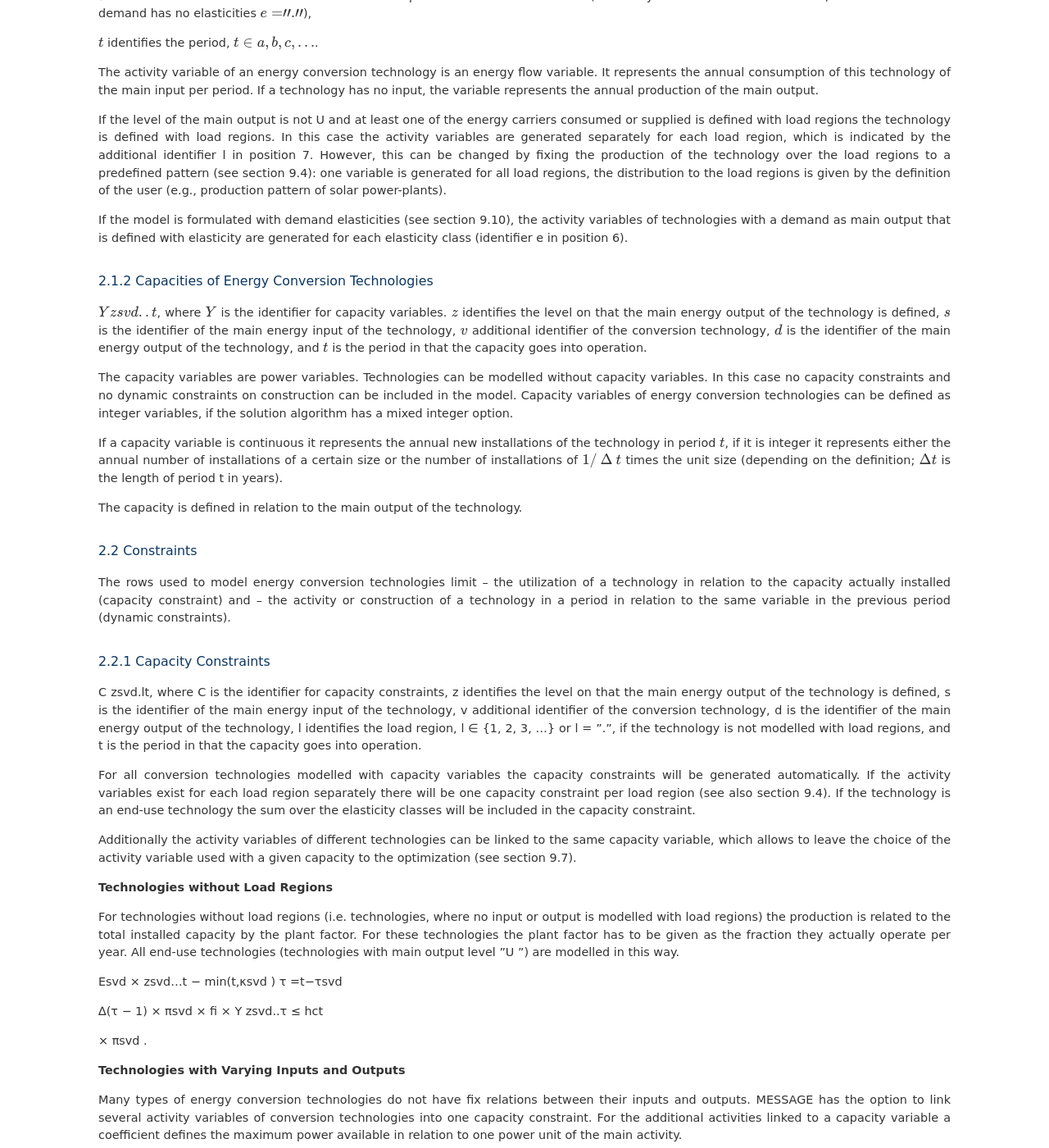
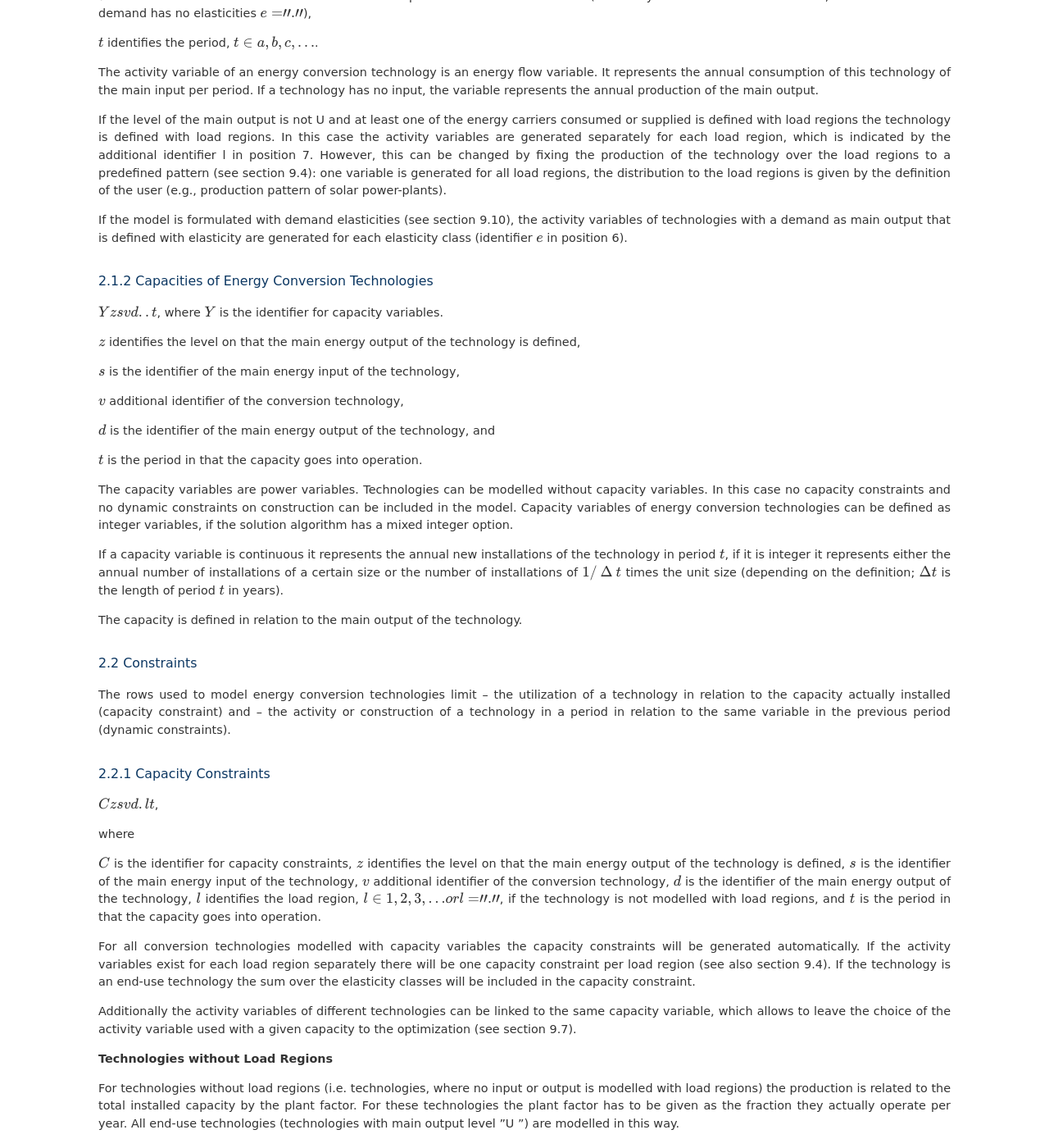
Before and after one commit to yiyi1991/message-ix-models, a Sphinx documentation site: the page built from doc/global/source/message_globiom/annex/message/conversion_technologies.rst, in a window 1280 px wide and 1400 px high, scrolled down 622 px. Shown: the whole window at 82% size. Built offline with Sphinx 7.4.7, drawn with Linux system fonts in a browser that asks for light colours; pages that are not in the unit, such as notebooks, are missing from menus; some of the changed lines change nothing that is shown.

Commit message:
Update conversion_technologies.rst

```diff
--- a/doc/global/source/message_globiom/annex/message/conversion_technologies.rst
+++ b/doc/global/source/message_globiom/annex/message/conversion_technologies.rst
@@ -30,23 +30,27 @@ The activity variable of an energy conversion technology is an energy flow varia
 
 If the level of the main output is not U and at least one of the energy carriers consumed or supplied is defined with load regions the technology is defined with load regions. In this case the activity variables are generated separately for each load region, which is indicated by the additional identifier l in position 7. However, this can be changed by fixing the production of the technology over the load regions to a predefined pattern (see section 9.4): one variable is generated for all load regions, the distribution to the load regions is given by the definition of the user (e.g., production pattern of solar power-plants).
 
-If the model is formulated with demand elasticities  (see section 9.10), the activity variables of technologies with a demand  as main output that is defined with elasticity are generated for each elasticity class (identifier e in position 6).
+If the model is formulated with demand elasticities  (see section 9.10), the activity variables of technologies with a demand  as main output that is defined with elasticity are generated for each elasticity class (identifier :math:`e` in position 6).
 
 2.1.2 	Capacities of Energy Conversion Technologies
 ~~~~~~~~~~~~~~~~~~~~~~
 :math:`Y zsvd..t`,
 where
 :math:`Y`	is the identifier for capacity variables.
+
 :math:`z`	identifies the level on that the main energy output of the technology is defined,
+
 :math:`s`	is the identifier of the main energy input of the technology,
+
 :math:`v`	additional identifier of the conversion technology,
+
 :math:`d`	is the identifier of the main energy output of the technology, and
+
 :math:`t`	is the period in that the capacity goes into operation.
-
 
 The capacity variables are power variables. Technologies can be modelled without capacity variables. In this case no capacity constraints and no dynamic constraints on construction can be included in the model. Capacity variables of energy conversion technologies can be defined  as integer variables, if the solution algorithm has a mixed integer option.
 
-If a capacity variable is continuous it represents the annual new installations of the technology in period :math:`t`, if it is integer it represents either the annual number of installations of a certain size or the number of installations of :math:`1/∆t` times the unit size (depending  on the definition; :math:`∆t` is the length of period t in years).
+If a capacity variable is continuous it represents the annual new installations of the technology in period :math:`t`, if it is integer it represents either the annual number of installations of a certain size or the number of installations of :math:`1/∆t` times the unit size (depending  on the definition; :math:`∆t` is the length of period :math:`t` in years).
 
 The capacity is defined in relation to the main output of the technology.
 
@@ -58,21 +62,23 @@ The rows used to model energy conversion technologies limit
 
 2.2.1 	Capacity Constraints
 ~~~~~~~~~~~~~~~~~~~~~~
-C zsvd.lt, where
-C	is the identifier for capacity constraints,
-z	identifies the level on that the main energy output of the technology is defined,
-s	is the identifier of the main energy input of the technology,
-v	additional identifier of the conversion technology,
-d	is the identifier of the main energy output of the technology,
-l	identifies the load region, l ∈ {1, 2, 3, ...} or l = ”.”, if the technology is not
+
+:math:`C zsvd.lt`,
+
+where
+
+:math:`C`	is the identifier for capacity constraints,
+:math:`z`	identifies the level on that the main energy output of the technology is defined,
+:math:`s`	is the identifier of the main energy input of the technology,
+:math:`v`	additional identifier of the conversion technology,
+:math:`d`	is the identifier of the main energy output of the technology,
+:math:`l`	identifies the load region, :math:`l ∈ {1, 2, 3, ...} or l = ”.”`, if the technology is not
 modelled with load regions, and
-t	is the period in that the capacity goes into operation.
+:math:`t`	is the period in that the capacity goes into operation.
 
-For all conversion technologies modelled with capacity variables the capacity constraints will be generated automatically. If the activity variables exist for each load region separately
-there will be one capacity constraint per load region (see also section 9.4). If the technology is an end-use technology the sum over the elasticity classes will be included in the capacity constraint.
+For all conversion technologies modelled with capacity variables the capacity constraints will be generated automatically. If the activity variables exist for each load region separately there will be one capacity constraint per load region (see also section 9.4). If the technology is an end-use technology the sum over the elasticity classes will be included in the capacity constraint.
 
-Additionally  the activity variables of different technologies can be linked to the same capacity variable, which allows to leave the choice of the activity variable used with a given capacity
-to the optimization (see section 9.7).
+Additionally  the activity variables of different technologies can be linked to the same capacity variable, which allows to leave the choice of the activity variable used with a given capacity to the optimization (see section 9.7).
 
 **Technologies without Load Regions**
 
```
